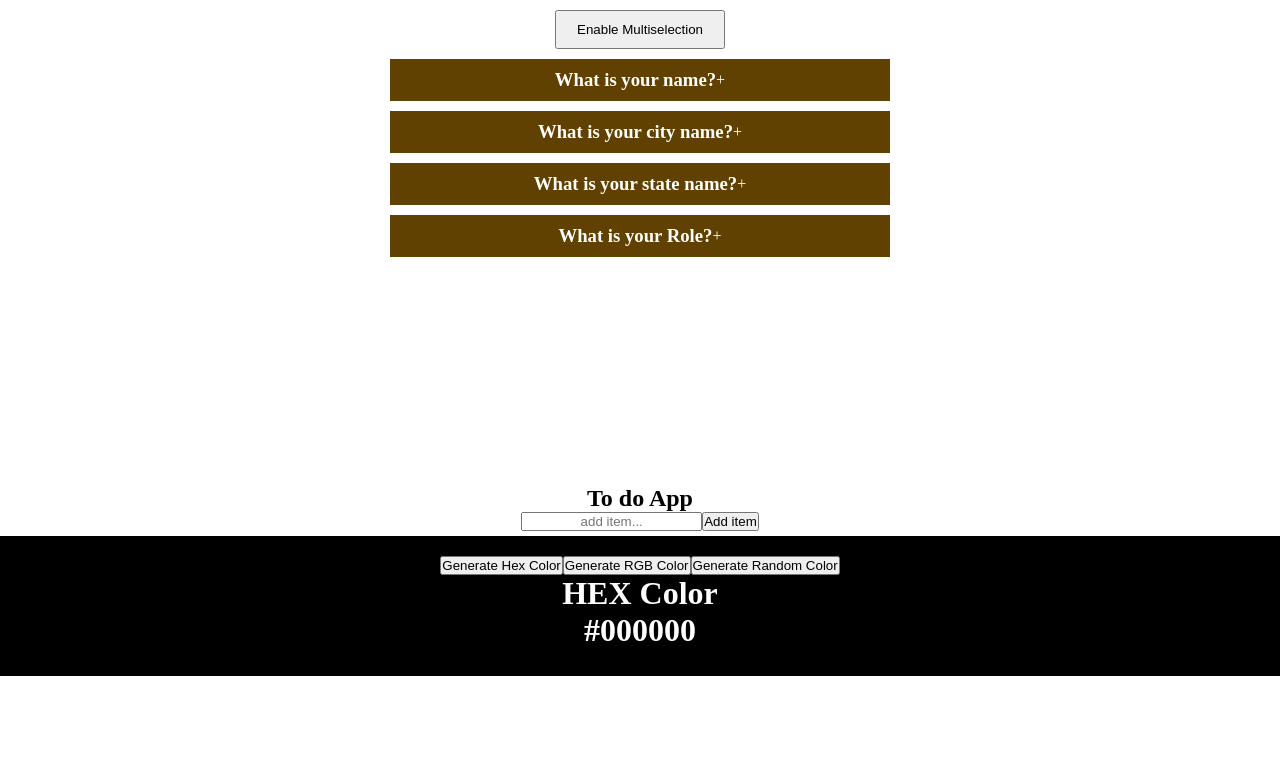
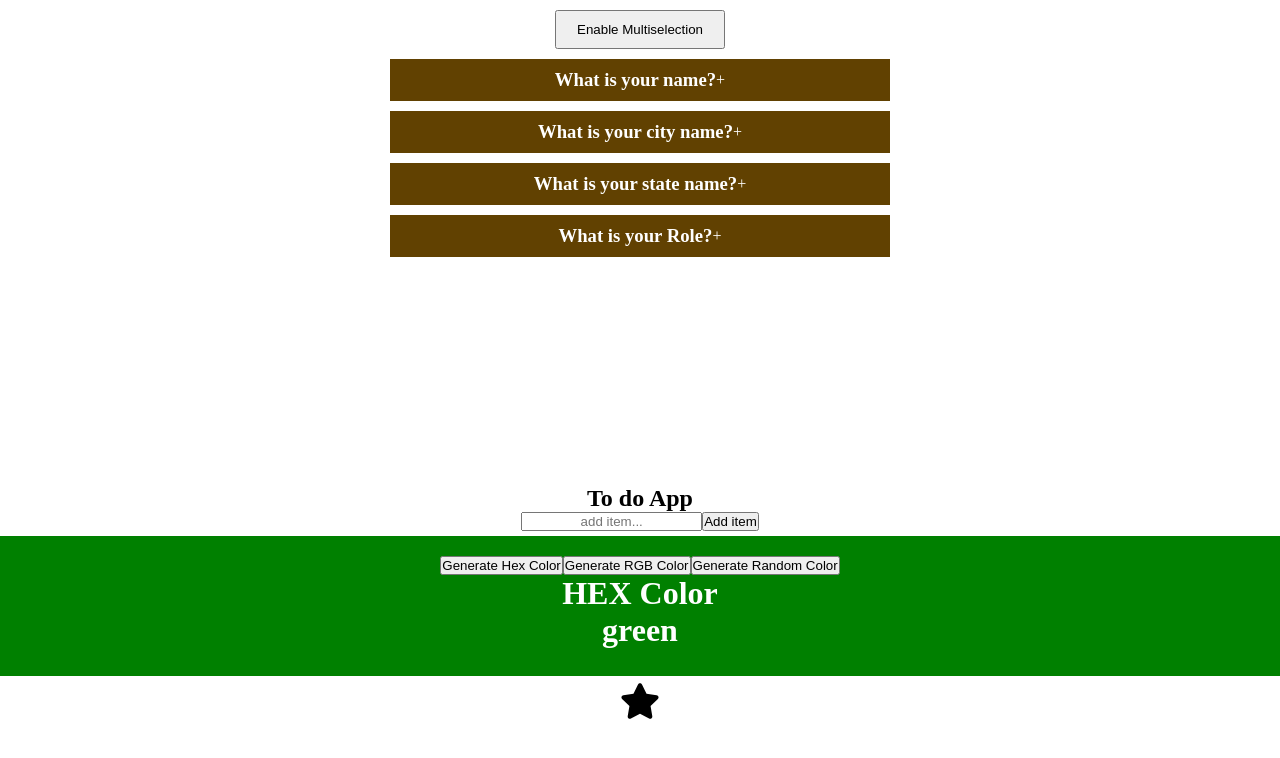
Before and after one commit to alane-vaibhav/React_25_Projects, a React (Vite) app: page / in a window 1280 px wide. Shown: the top 758 px of the page. Built offline with nearby package versions, Linux system fonts and the light colour scheme.

Commit message:
useContextHook project and project initiated for star ratings

```diff
--- a/package.json
+++ b/package.json
@@ -11,7 +11,8 @@
   },
   "dependencies": {
     "react": "^19.2.0",
-    "react-dom": "^19.2.0"
+    "react-dom": "^19.2.0",
+    "react-icons": "^5.5.0"
   },
   "devDependencies": {
     "@eslint/js": "^9.39.1",
--- a/src/App.jsx
+++ b/src/App.jsx
@@ -1,9 +1,20 @@
+import React from "react";
 import "./App.css";
 import Accordian from "./components/accordian";
 import RandomColor from "./components/randomColor";
+import StarRating from "./components/starRating";
 import ToDoApp from "./components/todolist";
 
+export const PracticeContext = React.createContext();
+
 function App() {
+  let color = {
+    color1: "pink",
+    color2: "red",
+    color3: "green",
+    color4: "blue",
+    color5: "orange",
+  };
   return (
     <div
       style={{
@@ -14,7 +25,10 @@ function App() {
     >
       <Accordian />
       <ToDoApp />
-      <RandomColor />
+      <PracticeContext.Provider value={color}>
+        <RandomColor />
+      </PracticeContext.Provider>
+      <StarRating />
     </div>
   );
 }
--- a/src/components/randomColor/index.jsx
+++ b/src/components/randomColor/index.jsx
@@ -1,8 +1,13 @@
 import React, { useState } from "react";
+import { PracticeContext } from "../../App";
 
 const RandomColor = () => {
+  const colorContext = React.useContext(PracticeContext) || {};
+
   const [typeOfColor, setTypeOfColor] = useState("hex");
-  const [color, setColor] = useState("#000000");
+  const [color, setColor] = useState(colorContext?.color3) || "";
+
+  console.log("ColorContext", colorContext?.color4);
 
   const utility = (length) => {
     return Math.floor(Math.random() * length);
--- /dev/null
+++ b/src/components/starRating/index.tsx
@@ -0,0 +1,21 @@
+import React from "react";
+import { FaStar } from "react-icons/fa";
+const StarRating = (noOfStarts = 5) => {
+  return (
+    <div className="star-rating">
+      {[...Array(noOfStarts)]?.map((item, index) => {
+        return (
+          <FaStar
+            key={index}
+            // onClick={}
+            // onMouseEnter={}
+            // onMouseLeave={}
+            size={40}
+          />
+        );
+      })}
+    </div>
+  );
+};
+
+export default StarRating;
```
Also changed, not shown: src/components/context/index.tsx (added), 1 other file (tests, documents, lock files or other folders).
